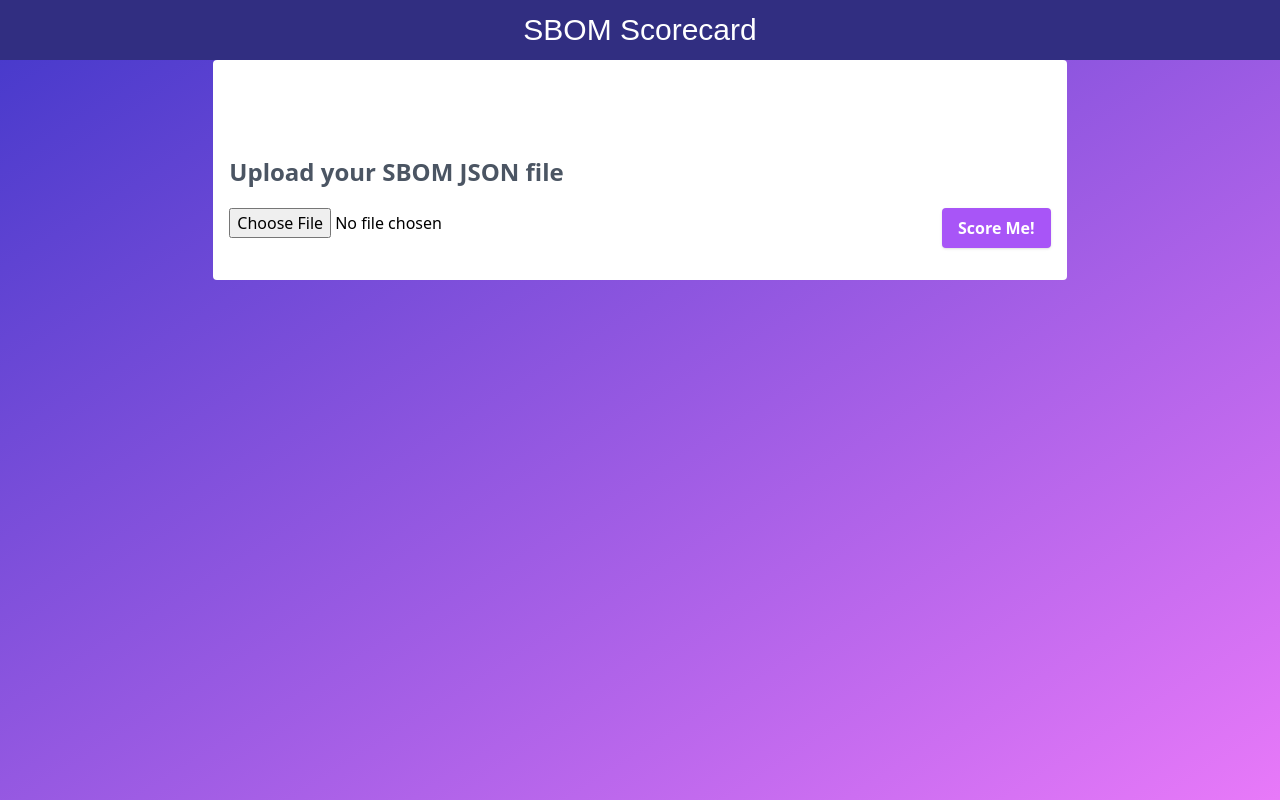
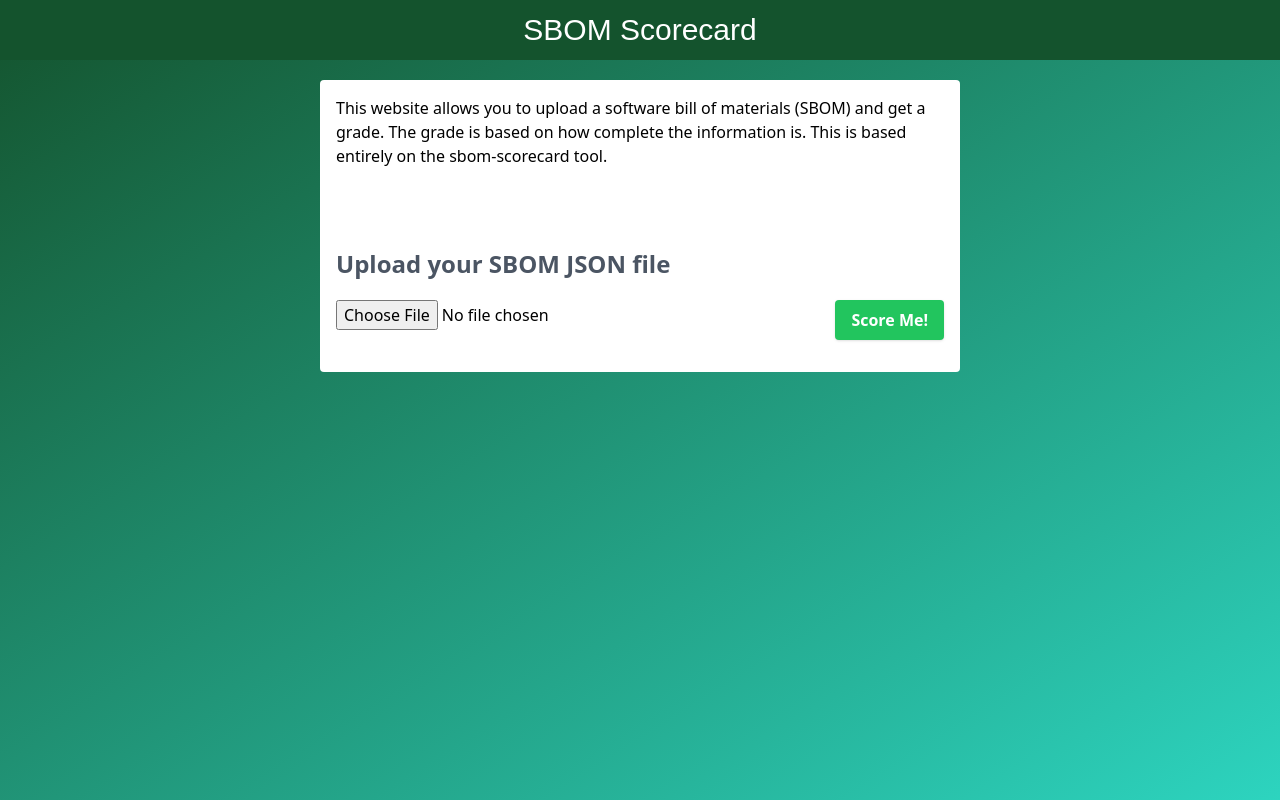
Before and after one commit to ericaabrahms/sbom-scorecard-website, a Flask app: page / in a window 1280 px wide. Run offline with Flask 2, Linux system fonts and the light colour scheme; some web fonts are replaced.

Commit message:
Change colors to green rather than purple

```diff
--- a/static/css/main.css
+++ b/static/css/main.css
@@ -521,24 +521,28 @@ video {
   grid-column: span 10 / span 10;
 }
 
+.col-span-6 {
+  grid-column: span 6 / span 6;
+}
+
 .col-span-8 {
   grid-column: span 8 / span 8;
-}
-
-.col-span-6 {
-  grid-column: span 6 / span 6;
 }
 
 .col-start-2 {
   grid-column-start: 2;
 }
 
+.col-start-4 {
+  grid-column-start: 4;
+}
+
 .col-start-3 {
   grid-column-start: 3;
 }
 
-.col-start-4 {
-  grid-column-start: 4;
+.mt-5 {
+  margin-top: 1.25rem;
 }
 
 .mt-20 {
@@ -581,16 +585,12 @@ video {
   flex-grow: 1;
 }
 
-.basis-40 {
-  flex-basis: 10rem;
+.basis-44 {
+  flex-basis: 11rem;
 }
 
 .basis-16 {
   flex-basis: 4rem;
-}
-
-.basis-44 {
-  flex-basis: 11rem;
 }
 
 .grid-cols-12 {
@@ -642,6 +642,26 @@ video {
   background-color: rgb(79 70 229 / var(--tw-bg-opacity));
 }
 
+.bg-blue-900 {
+  --tw-bg-opacity: 1;
+  background-color: rgb(30 58 138 / var(--tw-bg-opacity));
+}
+
+.bg-green-900 {
+  --tw-bg-opacity: 1;
+  background-color: rgb(20 83 45 / var(--tw-bg-opacity));
+}
+
+.bg-green-600 {
+  --tw-bg-opacity: 1;
+  background-color: rgb(22 163 74 / var(--tw-bg-opacity));
+}
+
+.bg-green-500 {
+  --tw-bg-opacity: 1;
+  background-color: rgb(34 197 94 / var(--tw-bg-opacity));
+}
+
 .bg-gradient-to-br {
   background-image: linear-gradient(to bottom right, var(--tw-gradient-stops));
 }
@@ -652,8 +672,28 @@ video {
   --tw-gradient-stops: var(--tw-gradient-from), var(--tw-gradient-to);
 }
 
+.from-blue-900 {
+  --tw-gradient-from: #1e3a8a;
+  --tw-gradient-to: rgb(30 58 138 / 0);
+  --tw-gradient-stops: var(--tw-gradient-from), var(--tw-gradient-to);
+}
+
+.from-green-900 {
+  --tw-gradient-from: #14532d;
+  --tw-gradient-to: rgb(20 83 45 / 0);
+  --tw-gradient-stops: var(--tw-gradient-from), var(--tw-gradient-to);
+}
+
 .to-fuchsia-400 {
   --tw-gradient-to: #e879f9;
+}
+
+.to-emerald-400 {
+  --tw-gradient-to: #34d399;
+}
+
+.to-teal-400 {
+  --tw-gradient-to: #2dd4bf;
 }
 
 .p-4 {
@@ -712,6 +752,11 @@ video {
   color: rgb(75 85 99 / var(--tw-text-opacity));
 }
 
+.text-gray-200 {
+  --tw-text-opacity: 1;
+  color: rgb(229 231 235 / var(--tw-text-opacity));
+}
+
 .shadow {
   --tw-shadow: 0 1px 3px 0 rgb(0 0 0 / 0.1), 0 1px 2px -1px rgb(0 0 0 / 0.1);
   --tw-shadow-colored: 0 1px 3px 0 var(--tw-shadow-color), 0 1px 2px -1px var(--tw-shadow-color);
@@ -725,6 +770,11 @@ h1, h2, .fancy-font {
 .hover\:bg-purple-400:hover {
   --tw-bg-opacity: 1;
   background-color: rgb(192 132 252 / var(--tw-bg-opacity));
+}
+
+.hover\:bg-green-400:hover {
+  --tw-bg-opacity: 1;
+  background-color: rgb(74 222 128 / var(--tw-bg-opacity));
 }
 
 .focus\:outline-none:focus {
@@ -743,6 +793,11 @@ h1, h2, .fancy-font {
     background-color: rgb(75 85 99 / var(--tw-bg-opacity));
   }
 
+  .dark\:bg-green-900 {
+    --tw-bg-opacity: 1;
+    background-color: rgb(20 83 45 / var(--tw-bg-opacity));
+  }
+
   .dark\:text-gray-200 {
     --tw-text-opacity: 1;
     color: rgb(229 231 235 / var(--tw-text-opacity));
--- a/templates/base.html
+++ b/templates/base.html
@@ -3,8 +3,8 @@
     <link rel="stylesheet" href="https://fonts.googleapis.com/css?family=Patua+One">
     <link rel="stylesheet" href="{{url_for('static',filename='css/main.css')}}">
   </head>
-  <body class="bg-gradient-to-br from-indigo-700 to-fuchsia-400 min-h-screen">
-    <header class="bg-indigo-900 py-3 grid grid-cols-12">
+  <body class="bg-gradient-to-br from-green-900 to-teal-400 min-h-screen">
+    <header class="bg-green-900 py-3 grid grid-cols-12">
       <h1 class="text-white text-3xl col-span-10 col-start-2 text-center"><a href="/">SBOM Scorecard</a></h1>
     </header>
     <div class="grid grid-cols-12">
--- a/templates/hello.html
+++ b/templates/hello.html
@@ -1,12 +1,17 @@
 {% extends "base.html" %}
 {% block content %}
-<div class="col-span-8 col-start-3">
+<div class="col-span-6 col-start-4  mt-5">
   <div class="rounded bg-white p-4">
+    <div>
+      <p>
+        This website allows you to upload a software bill of materials (SBOM) and get a grade. The grade is based on how complete the information is. This is based entirely on the <a href="https://github.com/eBay/sbom-scorecard">sbom-scorecard</a> tool.
+      </p>
+    </div>
     <form class="w-full  mt-20" method="POST" action="/score" enctype="multipart/form-data">
       <label class="block text-gray-600 text-2xl font-bold mb-5" for="file-upload">Upload your SBOM JSON file</label>
       <div class="flex justify-between">
         <input id="file-upload" name="json-file" type="file" accept="application/json"/>
-        <button class="shadow bg-purple-500 hover:bg-purple-400 focus:shadow-outline focus:outline-none text-white font-bold py-2 px-4 rounded" type="submit">
+        <button class="shadow bg-green-500 hover:bg-green-400 focus:shadow-outline focus:outline-none text-white font-bold py-2 px-4 rounded" type="submit">
           Score Me!
         </button>
       </div>
--- a/templates/scorecard.html
+++ b/templates/scorecard.html
@@ -1,7 +1,7 @@
 {% extends "base.html" %}
 {% block content %}
 <div class="col-span-6 col-start-4">
-  <div class="rounded bg-white dark:bg-indigo-900 mt-20 p-4 text-gray-600 dark:text-gray-200">
+  <div class="rounded bg-white dark:bg-green-900 mt-20 p-4 text-gray-600 dark:text-gray-200">
     <h2 class="text-2xl font-bold text-center">Your scorecard</h2>
 
     {% if score_data %}
@@ -11,7 +11,7 @@
     <div class="flex justify-between items-center gap-5 py-4">
       <h3 class="basis-44 font-bold"> {{ add_spaces_to_name(score_item) }}</h3>
       <div class="grow bg-gray-200 rounded-full h-2.5 dark:bg-gray-600">
-        <div class="bg-indigo-600  h-2.5 rounded-full" style="width: {{ score_item_values['Ratio'] * 100 }}%"></div>
+        <div class="bg-green-600  h-2.5 rounded-full" style="width: {{ score_item_values['Ratio'] * 100 }}%"></div>
         {% if score_item_values['Reasoning'] %}
         <p class="text-center text-gray-600 dark:text-gray-400">({{score_item_values['Reasoning']}})</p>
         {% endif %}
@@ -28,7 +28,7 @@
 
 <div class="col-span-8 col-start-3">
 
-  <div class="rounded bg-white dark:bg-indigo-900 mt-20 p-4 text-gray-600 dark:text-gray-200">
+  <div class="rounded bg-white dark:bg-green-900 mt-20 p-4 text-gray-600 dark:text-gray-200">
     <h2 class="text-2xl font-bold text-center">The JSON you uploaded</h2>
     {# TODO: Truncate this somehow for massive files? #}
     <pre>{{ json_data }}</pre>
```
